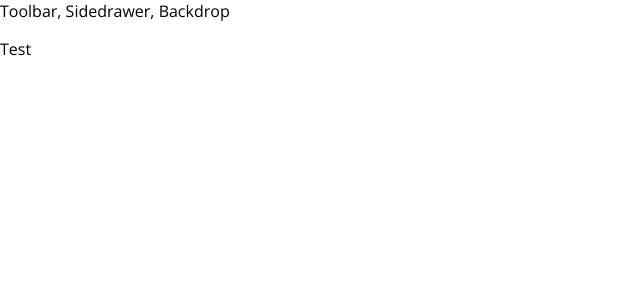
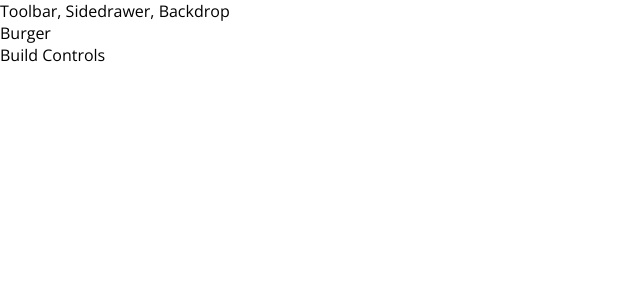
Before and after one commit to Eric-Ferole/react-burger-builder, a React (Create React App) app: page / in a window 1280 px wide. Shown: the top 300 px of the page, without its empty margins (0-640 px from the left). Built offline with nearby package versions, Linux system fonts and the light colour scheme.

Commit message:
Moving forward

```diff
--- a/src/App.js
+++ b/src/App.js
@@ -2,13 +2,14 @@
 
 // Components
 import Layout from './components/Layout/Layout';
+import BurgerBuilder from './containers/BurgerBuiler/BurgerBuilder';
 
 class App extends Component {
   render() {
     return (
       <div>
         <Layout>
-          <p>Test</p>
+          <BurgerBuilder/>
         </Layout>
       </div>
     );
--- /dev/null
+++ b/src/components/Layout/Layout.css
@@ -0,0 +1,3 @@
+.Content {
+  margin-top: 16px;
+}
--- a/src/components/Layout/Layout.js
+++ b/src/components/Layout/Layout.js
@@ -1,11 +1,13 @@
 import React from 'react';
+
+import classes from './layout.css';
 
 import Aux from '../../hoc/Aux';
 
 const layout = ( props ) => (
   <Aux>
     <div>Toolbar, Sidedrawer, Backdrop</div>
-    <main>
+    <main className={classes.Content}>
       {props.children}
     </main>
   </Aux>
--- /dev/null
+++ b/src/containers/BurgerBuiler/BurgerBuilder.js
@@ -0,0 +1,16 @@
+import React, { Component } from 'react';
+
+import Aux from '../../hoc/Aux';
+
+class BurgerBuilder extends Component {
+  render() {
+    return (
+    <Aux>
+      <div>Burger</div>
+      <div>Build Controls</div>
+    </Aux>
+    );
+  }
+}
+
+export default BurgerBuilder;
```
